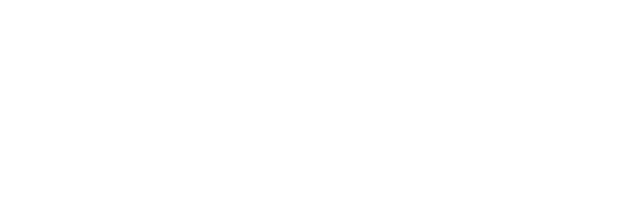
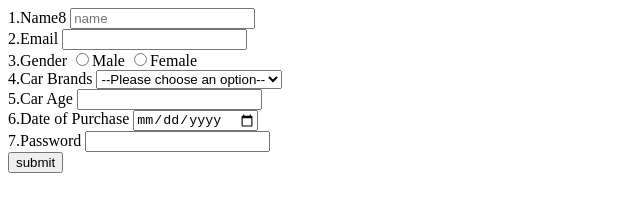
Before and after one commit to acciojob/car-insurance-form-Mahi0451, a website: page main.html in a window 1280 px wide. Shown: the whole page, without its empty margins (0-640 px from the left). Drawn offline with Linux system fonts and the light colour scheme.

Commit message:
created a submission

```diff
--- a/main.html
+++ b/main.html
@@ -8,6 +8,45 @@
 
 <body>
 	<!-- the entire body must be written by student -->
+	<form method="post" name="form" id="form">
+		<div>
+			<label for="name">1.Name8</label>
+			<input type="text" id="name" name="name" placeholder="name" required>
+		</div>
+		<div>
+			<label for="email">2.Email</label>
+			<input type="email" id="email" id="email" required>
+		</div>
+		<div>
+			<label for="gender">3.Gender</label>
+			<input type="radio" value="male" name="gender">Male
+			<input type="radio" value="female" name="gender">Female
+		</div>
+		<div>
+			<label for="Car Brands">4.Car Brands</label>
+			<select name="Car Brands">
+				<option value="" disabled selected>--Please choose an option--</option>
+				<option value="BMW">BMW</option>
+				<option value="Audi">Audi</option>
+				<option value="Mercedez">Mercedez</option>
+			</select>
+		</div>
+		<div>
+			<label for="carage">5.Car Age</label>
+			<input type="number" id="car age" required>
+		</div>
+		<div>
+			<label for="dop">6.Date of Purchase</label>
+			<input type="date" name="date of purchase" id="dop" requiredy>
+		</div>
+		<div>
+			<label for="password">7.Password</label>
+			<input type="password" name="password" id="password" required>
+		</div>
+		<div>
+			<button>submit</button>
+		</div>
+	</form>
     <script type="text/javascript" src="./script.js">
 </script>
 
```
